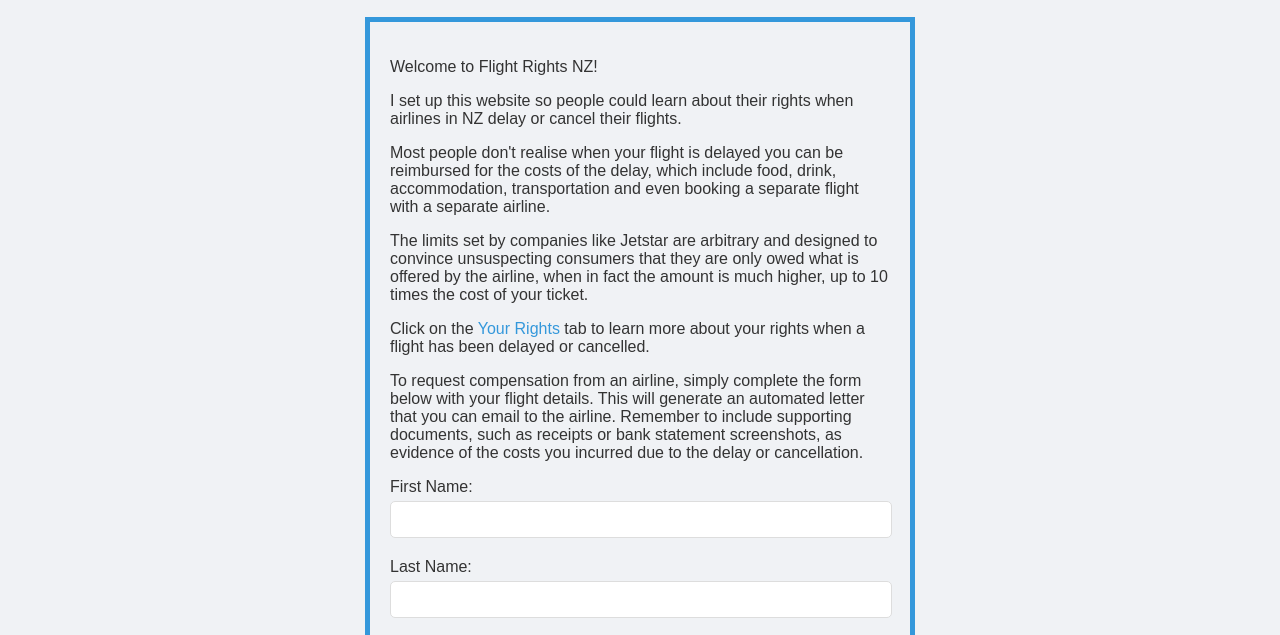
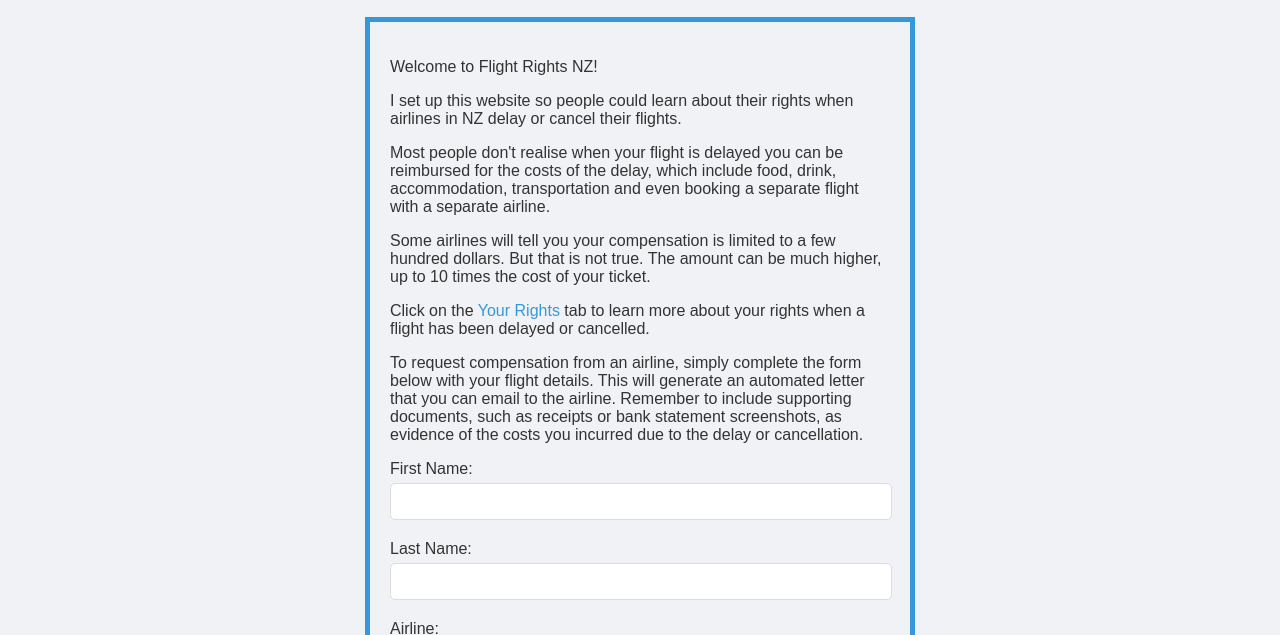
Before and after one commit to trader8899/flightrights.nz, a plain HTML site: page index.html in a window 1280 px wide. Shown: the part 156-791 px from the top of the page. Drawn offline with Linux system fonts and the light colour scheme.

Commit message:
Update index.html
Wording

```diff
--- a/index.html
+++ b/index.html
@@ -117,7 +117,7 @@
 
         <p>Most people don't realise when your flight is delayed you can be reimbursed for the costs of the delay, which include food, drink, accommodation, transportation and even booking a separate flight with a separate airline.</p>
 
-        <p>The limits set by companies like Jetstar are arbitrary and designed to convince unsuspecting consumers that they are only owed what is offered by the airline, when in fact the amount is much higher, up to 10 times the cost of your ticket.</p>
+        <p>Some airlines will tell you your compensation is limited to a few hundred dollars. But that is not true. The amount can be much higher, up to 10 times the cost of your ticket.</p>
 
         <p>Click on the <a href="YourRights.html" target="_blank">Your Rights</a> tab to learn more about your rights when a flight has been delayed or cancelled.</p>
 
```
